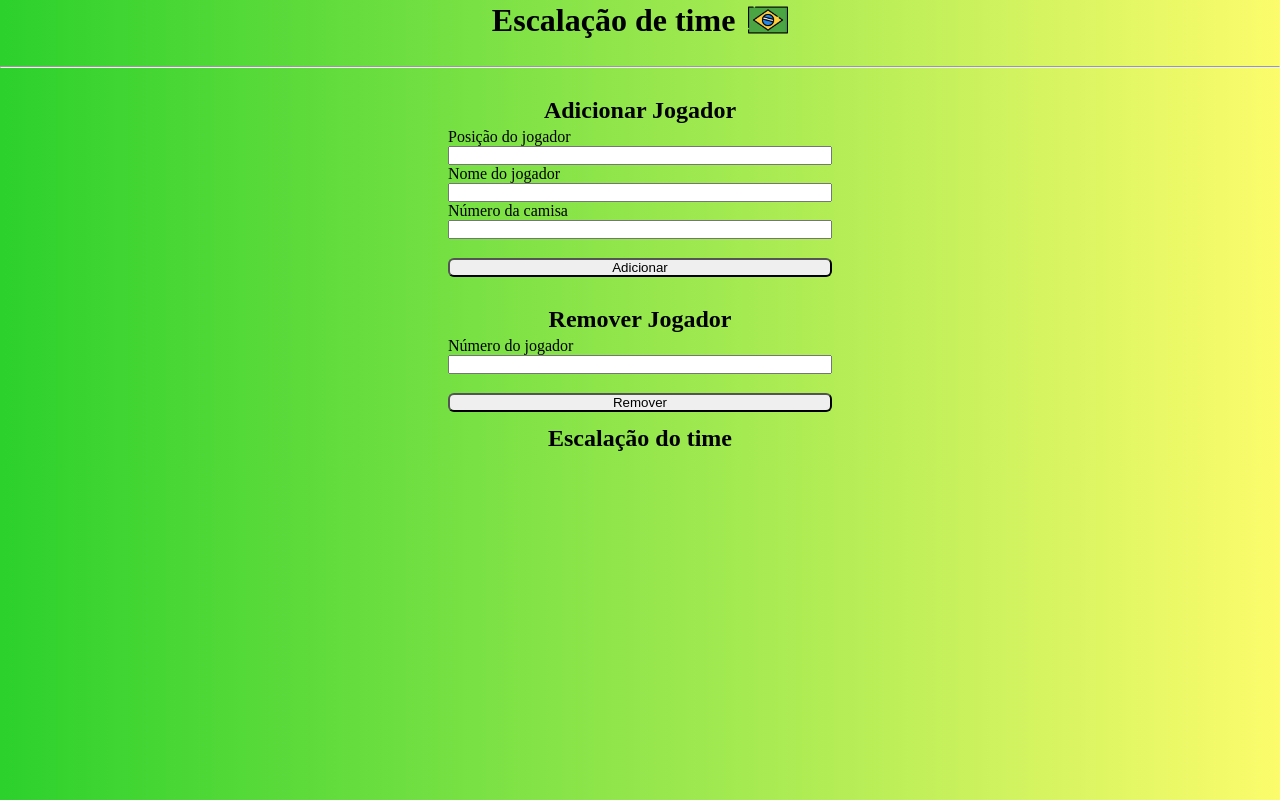
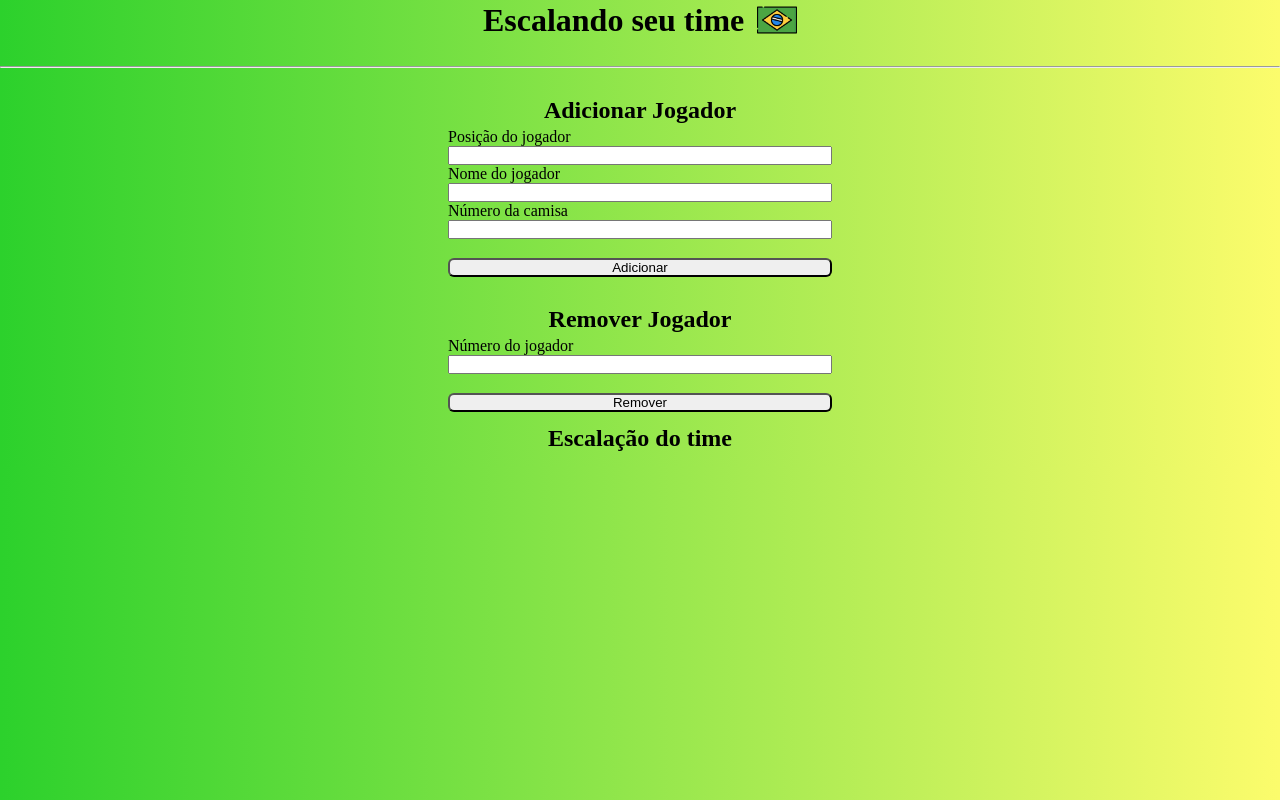
Before and after one commit to medinapicoli/Escalando-seu-time-, a plain HTML site: page index.html in a window 1280 px wide. Drawn offline with Linux system fonts and the light colour scheme; a web font is replaced by a local one.

Commit message:
GIT COMMIT
Alteração no titulo

```diff
--- a/index.html
+++ b/index.html
@@ -8,11 +8,11 @@
         <link rel="preconnect" href="https://fonts.googleapis.com">
         <link rel="preconnect" href="https://fonts.gstatic.com" crossorigin>
         <link href="https://fonts.googleapis.com/css2?family=Anton&family=Sedgwick+Ave+Display&family=Tilt+Prism&display=swap" rel="stylesheet">
-        <title>Escalação de time </title>
+        <title>Escalando seu time </title>
     </head>
     <body>
         <header class="title">
-            <h1 class="text-title">Escalação de time</h1>
+            <h1 class="text-title">Escalando seu time</h1>
             <img src="./assets/brasil.png" alt="Bandeira do Brasil" class="img-title">
         </header>
         <hr>
```
